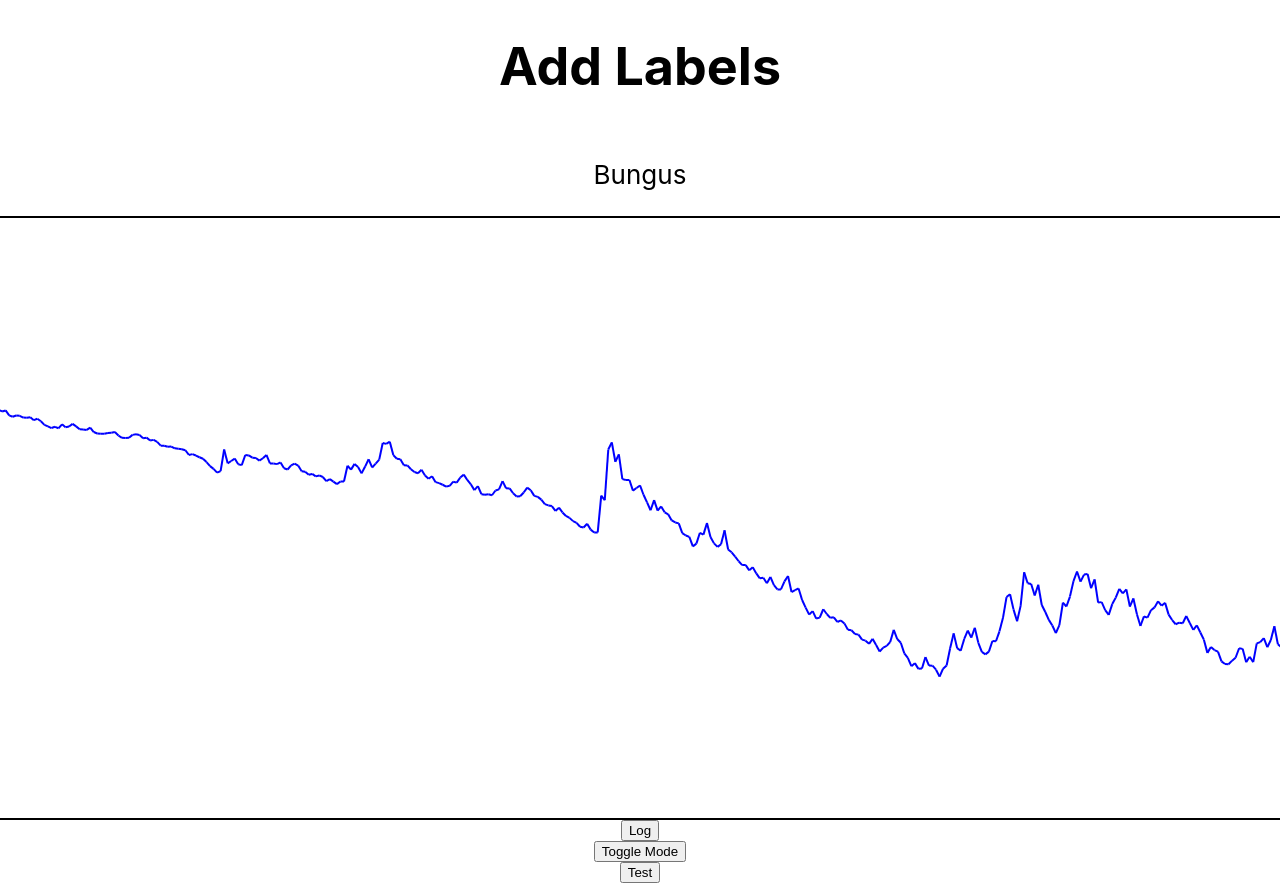
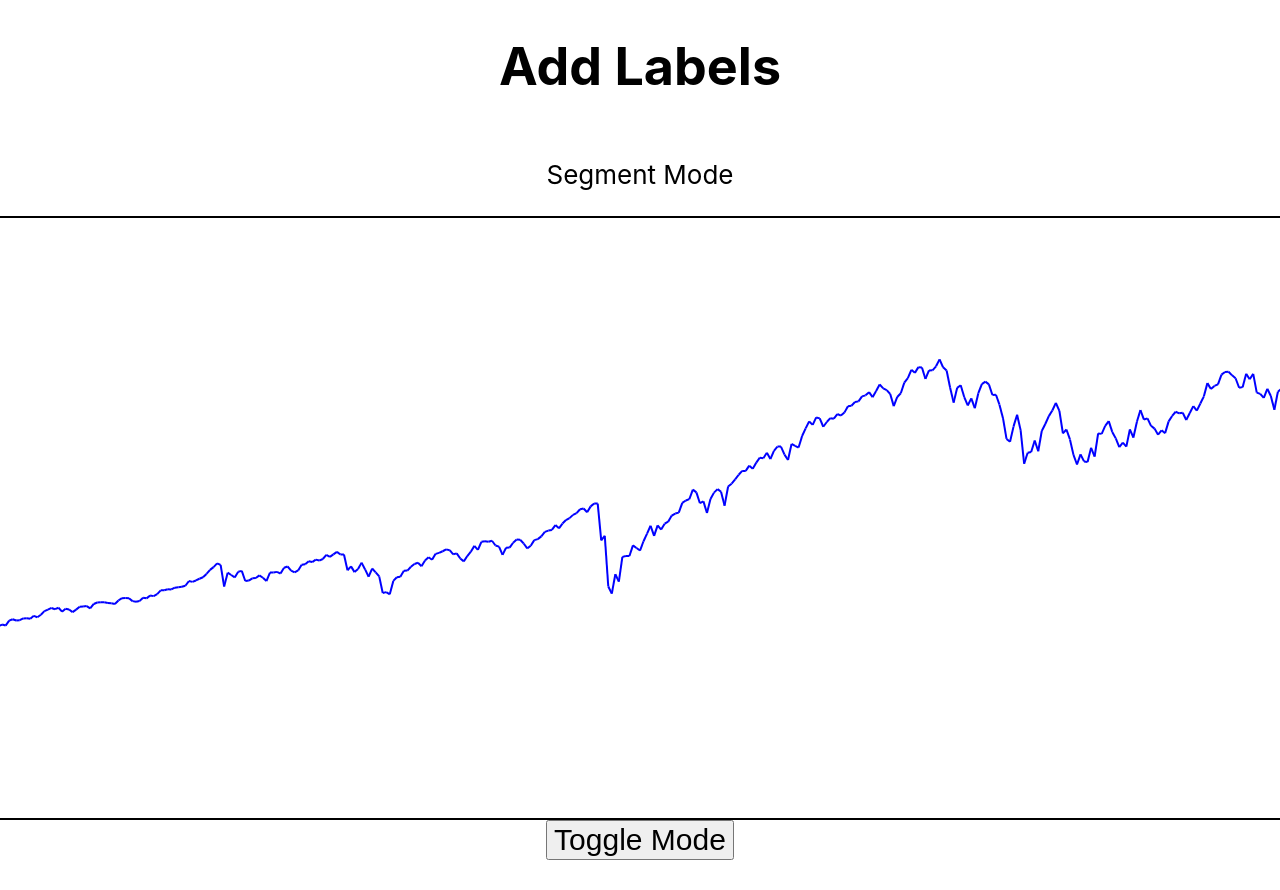
Before and after one commit to Simon-Sprouse/TimeSeriesLabel, a React (Create React App) app in the folder react-app/: page / in a window 1280 px wide. Shown: the top 890 px of the page. Built offline with nearby package versions, Linux system fonts and the light colour scheme.

Commit message:
cleaned up data

```diff
--- a/react-app/src/App.css
+++ b/react-app/src/App.css
@@ -22,3 +22,7 @@ canvas {
 li {
     list-style-type: None;
 }
+
+button {
+    font-size: 30px;
+}
--- a/react-app/src/Data.js
+++ b/react-app/src/Data.js
@@ -22,7 +22,6 @@ function Data() {
 
     return  (
         <>
-            <p>Bungus</p>
             <Graph dataFromCsv={csvData}/>
             <ul>
                 {csvData.map((row, index) => (
--- a/react-app/src/Graph.js
+++ b/react-app/src/Graph.js
@@ -16,7 +16,8 @@ function Graph(dataFromCsv) {
     const [dataPoints, setDataPoints] = useState(initialData);
 
     useEffect(() => {
-        setDataPoints(dataFromCsv['dataFromCsv']);
+        const adjustedData = dataFromCsv['dataFromCsv'];
+        setDataPoints(adjustedData);
     }, [dataFromCsv]);
 
 
@@ -30,7 +31,7 @@ function Graph(dataFromCsv) {
         const x_step = canvas.width / (dataPoints.length - 1);
         const index = Math.floor(x / x_step);
         const pointId = dataPoints[index][1];
-        console.log(pointId);
+        // console.log(pointId);
 
         return pointId;
     }
@@ -110,7 +111,7 @@ function Graph(dataFromCsv) {
 
 
             const x = index * x_step;
-            const price = point[0];
+            const price = height - point[0];
             const id = point[1];
             const color = point[2];
 
@@ -120,7 +121,7 @@ function Graph(dataFromCsv) {
                 const prevX = (index - 1) * x_step;
 
                 const prevPoint = dataPoints[index - 1];
-                const prevPrice = prevPoint[0];
+                const prevPrice = height - prevPoint[0];
                 const prevId = prevPoint[1]
 
 
@@ -162,7 +163,7 @@ function Graph(dataFromCsv) {
 
     // draw graph
     useEffect(() => {
-        console.log("detected a change in dataPoints");
+        // console.log("detected a change in dataPoints");
         drawGraph();
     }, [verticalLines, dataPoints]);
 
@@ -179,9 +180,6 @@ function Graph(dataFromCsv) {
         }
     }
 
-    function handleClick() {
-        dataPoints.forEach(point => console.log(point));
-    }
 
     function toggleMode() {
         if (mode == "Split") {
@@ -206,10 +204,10 @@ function Graph(dataFromCsv) {
 
     return (
         <>
+            <p>{mode == "Split" ? "Segment Mode" : "Label Mode"}</p>
             <canvas id="graph" ref={canvasRef} onClick={handleCanvasClick} width="1600" height="600"></canvas>
-            <button onClick={handleClick}>Log</button>
             <button onClick={toggleMode}>Toggle Mode</button>
-            <button onClick={test}>Test</button>
+            {/* <button onClick={test}>Test</button> */}
         </>
     )
 }
```
